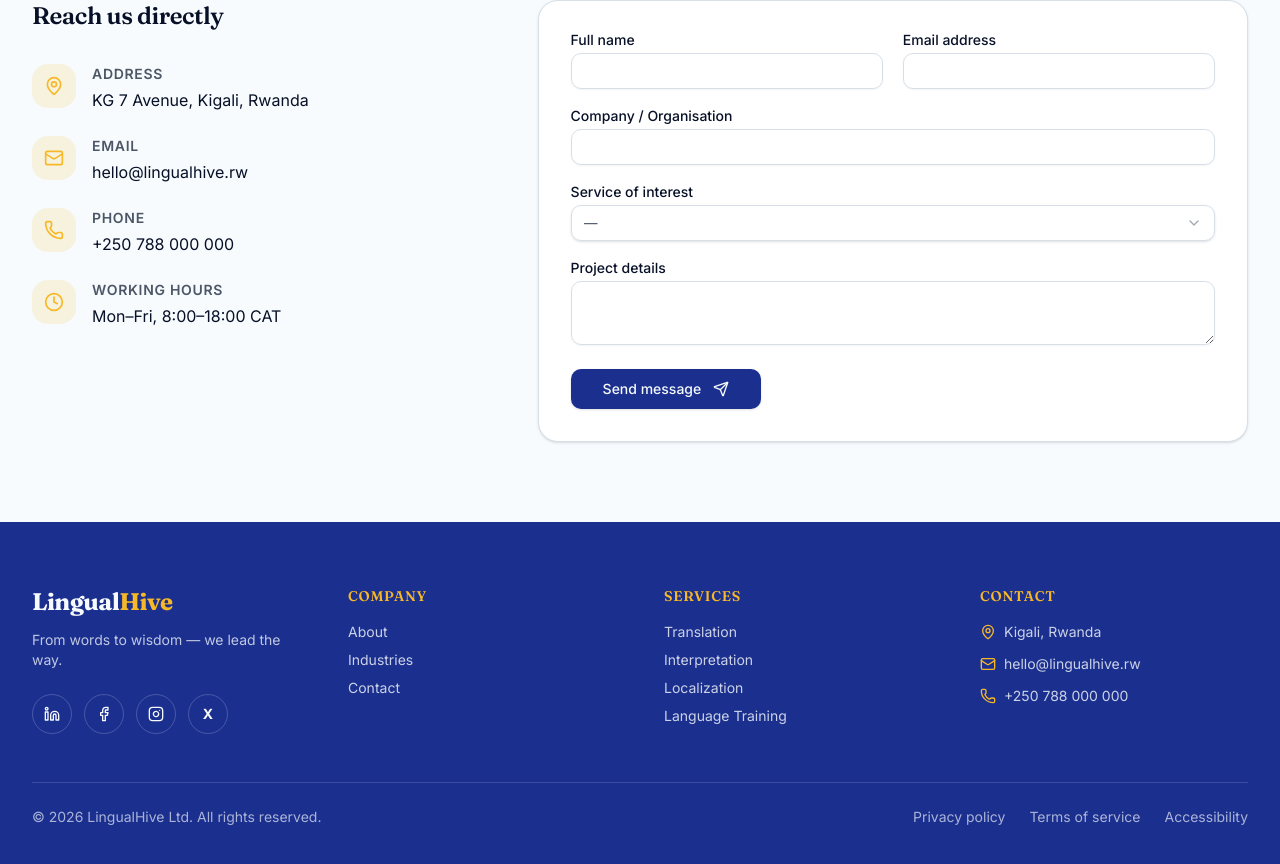
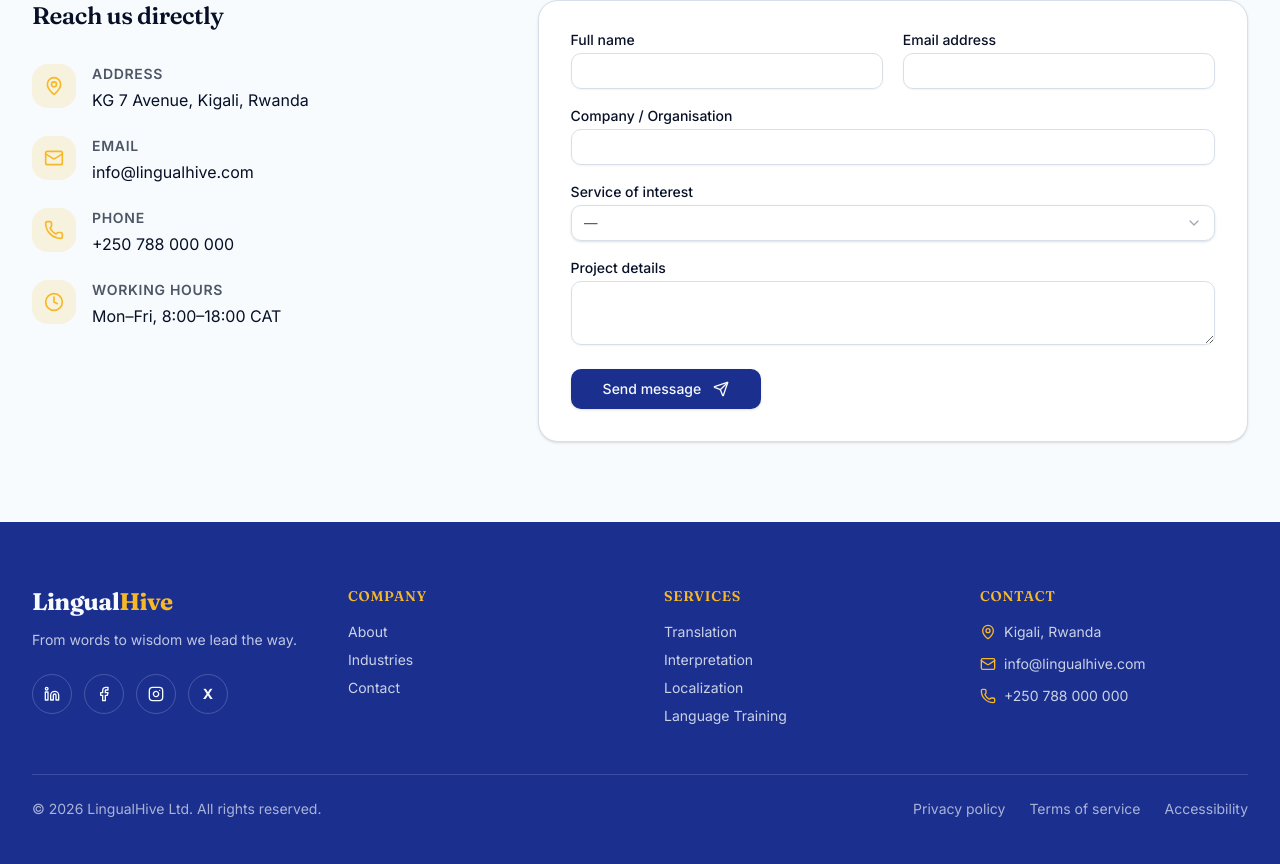
Before and after one commit to kinggiddy1/lingualhive-nextjs, a Next.js app: page /contact in a window 1280 px wide. Shown: the part 544-1408 px from the top of the page. Built offline with nearby package versions, Linux system fonts and the light colour scheme.

Commit message:
added next js version

```diff
--- a/src/components/pages/about-page.tsx
+++ b/src/components/pages/about-page.tsx
@@ -66,7 +66,7 @@
             <p className="mt-4 text-muted-foreground">
               Founded in Kigali, LingualHive grew from a simple conviction: African voices deserve to be heard everywhere,
               in every language. Today we serve ministries, multilateral institutions, NGOs, and global enterprises operating
-              across the continent — combining human craft with modern translation technology.
+              across the continent combining human craft with modern translation technology.
             </p>
             <div className="mt-6 grid gap-4 sm:grid-cols-2">
               <div className="rounded-xl border border-border bg-card p-5">
--- a/src/components/pages/contact-page.tsx
+++ b/src/components/pages/contact-page.tsx
@@ -53,8 +53,8 @@
                   <div className="text-sm font-semibold uppercase tracking-wider text-muted-foreground">
                     {t("contact.email.label")}
                   </div>
-                  <a href="mailto:hello@lingualhive.rw" className="mt-1 block text-foreground hover:text-magenta">
-                    hello@lingualhive.rw
+                  <a href="mailto:info@lingualhive.com" className="mt-1 block text-foreground hover:text-magenta">
+                    info@lingualhive.com
                   </a>
                 </div>
               </li>
--- a/src/components/site/Footer.tsx
+++ b/src/components/site/Footer.tsx
@@ -102,8 +102,8 @@
               </li>
               <li className="flex items-start gap-2">
                 <Mail className="mt-0.5 h-4 w-4 shrink-0 text-gold" aria-hidden="true" />
-                <a href="mailto:hello@lingualhive.rw" className="hover:text-gold">
-                  hello@lingualhive.rw
+                <a href="mailto:info@lingualhive.com" className="hover:text-gold">
+                  info@lingualhive.com
                 </a>
               </li>
               <li className="flex items-start gap-2">
--- a/src/i18n/translations.ts
+++ b/src/i18n/translations.ts
@@ -19,7 +19,7 @@
 
     "hero.eyebrow": "From words to wisdom",
     "hero.title": "Language solutions that lead the way across Africa.",
-    "hero.subtitle": "LingualHive delivers professional translation, interpretation, localization and language consultancy — connecting Rwanda and the world in any language, any market.",
+    "hero.subtitle": "LingualHive delivers professional translation, interpretation, localization and language consultancy connecting Rwanda and the world in any language, any market.",
     "hero.cta.primary": "Request a quote",
     "hero.cta.secondary": "Explore services",
 
@@ -71,7 +71,7 @@
     "contact.hours": "Working hours",
     "contact.hoursValue": "Mon–Fri, 8:00–18:00 CAT",
 
-    "footer.tagline": "From words to wisdom — we lead the way.",
+    "footer.tagline": "From words to wisdom we lead the way.",
     "footer.company": "Company",
     "footer.services": "Services",
     "footer.legal": "Legal",
```
